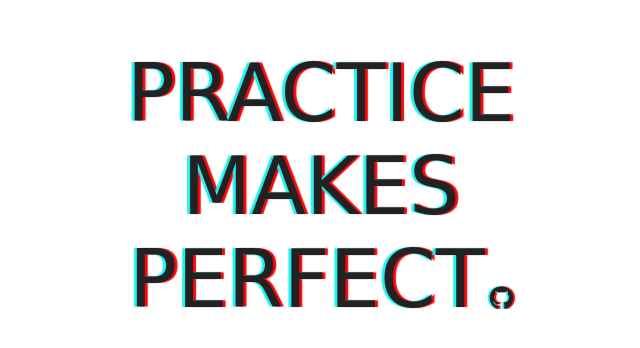
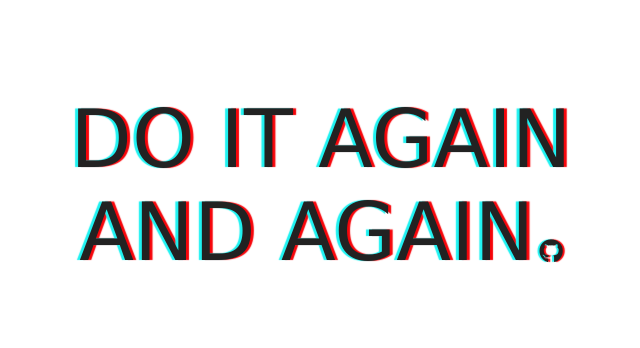
Before and after one commit to fedeci/fedeci.github.io, a plain HTML site: page index.html in a window 1280 px wide. Shown: the part 214-562 px from the top of the page, without its empty margins (319-959 px from the left). Drawn offline with Linux system fonts and the light colour scheme; a web font is replaced by a local one.

Commit message:
Update index.html

```diff
--- a/index.html
+++ b/index.html
@@ -10,7 +10,7 @@
   <title>Federico</title>
 </head>
 <body>
-  <div class="container"><span class="text">practice<br>makes perfect</span><span class="dot"><a href="https://www.github.com/fedeci"><i class="fab fa-github"></i></a></span>
+  <div class="container"><span class="text">Do it again<br>and again</span><span class="dot"><a href="https://www.github.com/fedeci"><i class="fab fa-github"></i></a></span>
   </div>
 </body>
 </html>
```
